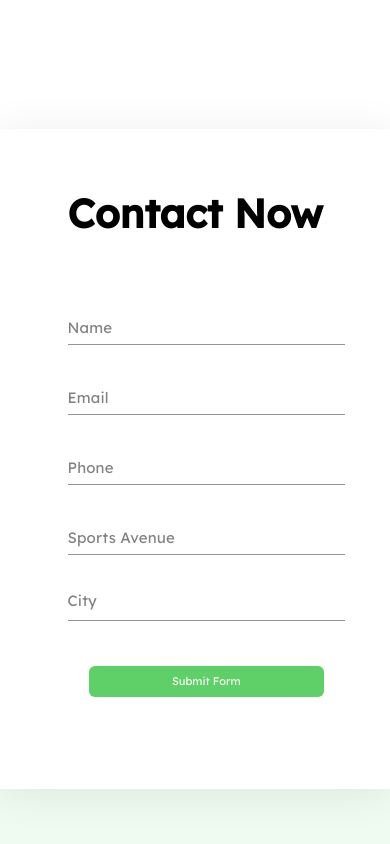
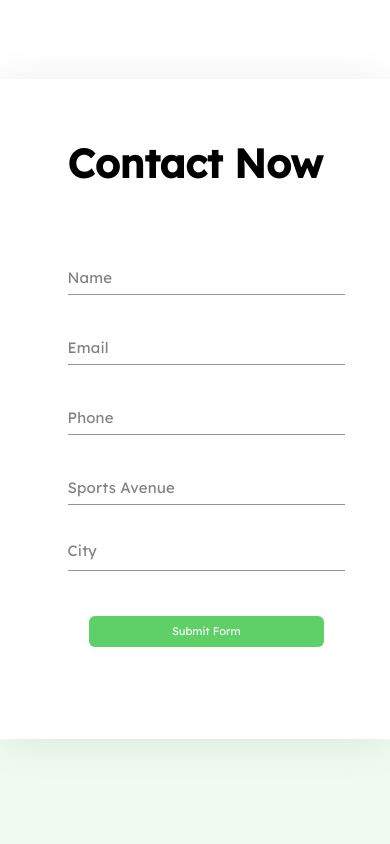
Before and after one commit to Madurai-coders/BSAdminwebsite, a React (Create React App) app: page / in a window 390 px wide. Shown: the part 4760-5604 px from the top of the page. Built offline with nearby package versions, Linux system fonts and the light colour scheme; a web font is replaced by a local one.

Commit message:
contactform

```diff
--- a/src/assets/CSS/contact.css
+++ b/src/assets/CSS/contact.css
@@ -104,6 +104,9 @@
   }
 }
 @media only screen and (max-width: 575px) {
+  .contactform{
+    margin-top: 150px;
+  }
   .contact_title {
     font-size: 40px;
   }
@@ -119,8 +122,6 @@
     padding: 2.5% 30%;
     font-size: 11px;
   }
-}
-@media only screen and (max-width: 575px) {
   .callus svg{
     height: 50px!important;
   }
@@ -130,5 +131,4 @@
   .mail svg{
     height: 50px!important;
   }
-
 }
```
Lines whose indentation alone changed are shown as unchanged.
